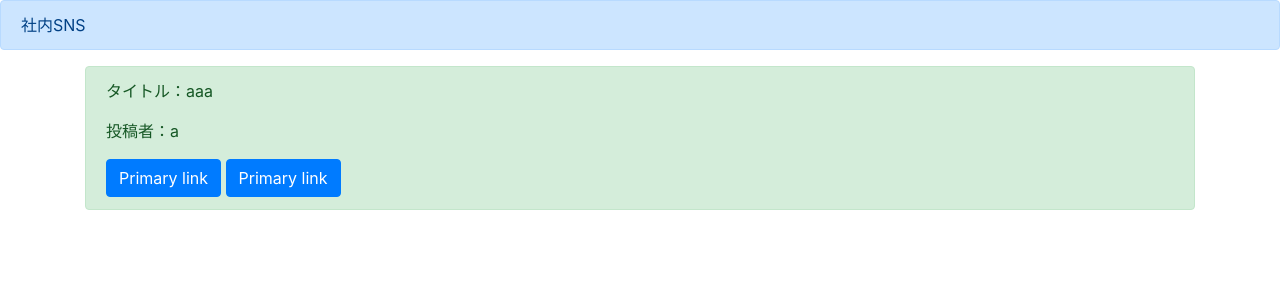
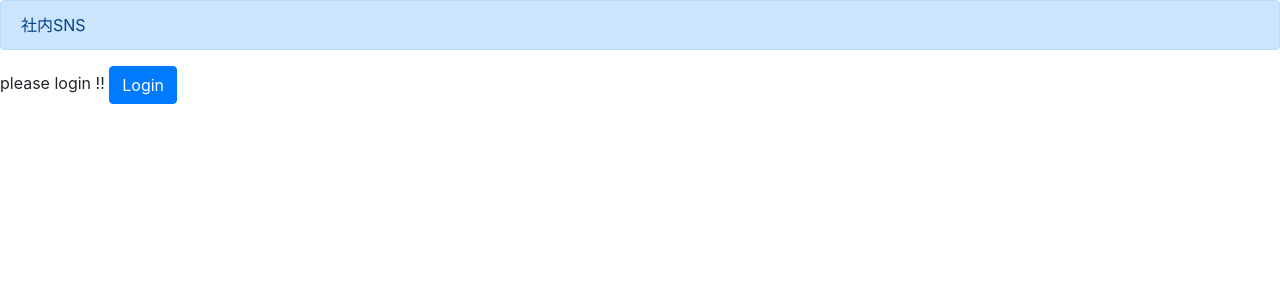
Before and after one commit to hirokishimizu39/django_boardproject, a Django app: template templates/list.html in a window 1280 px wide. Shown: the top 300 px of the page. Run offline with Django 5.2, Linux system fonts and the light colour scheme; the template is opened without the code that fills it: values that come from a table or form of the project are taken from there, others are empty; data comes from the database, SQL or seed files in the repository; both versions use the stored data as it was after the commit; parts of the project's set-up code (start-up, migrations or seed data) failed here and were passed over.

Commit message:
ログインしていない場合はログインを要求するように修正

```diff
--- a/boardapp/views.py
+++ b/boardapp/views.py
@@ -26,10 +26,10 @@ def loginfunc(request):
     user = authenticate(request, username=username, password=password)
     if user is not None:
       login(request, user)
-      return render(request, 'login.html', {'context': 'logged in'})
+      return redirect('list')
     else:
-      return render(request, 'login.html', {'context': 'not logged in'})
-  return render(request, 'login.html', {'context': 'get method'})
+      return render(request, 'login.html', {})
+  return render(request, 'login.html', {})
 
 
 def listfunc(request):
--- a/templates/list.html
+++ b/templates/list.html
@@ -8,6 +8,7 @@
 
 
 {% block content %}
+{% if user.is_authinticated %}
 <div class="container">
     {% for item in object_list %}
         <div class="alert alert-success" role="alert">
@@ -18,4 +19,8 @@
         </div>
     {% endfor %}
 </div>
+{% else %}
+please login !!
+<a href="{{ 'login' }}" class="btn btn-primary" tabindex="-1" role="button" aria-disabled="true">Login</a>
+{% endif %}
 {% endblock content %}
```
Also changed, not shown: db.sqlite3.
